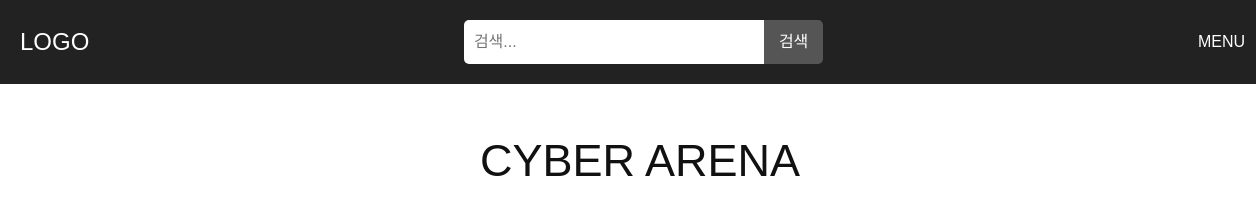
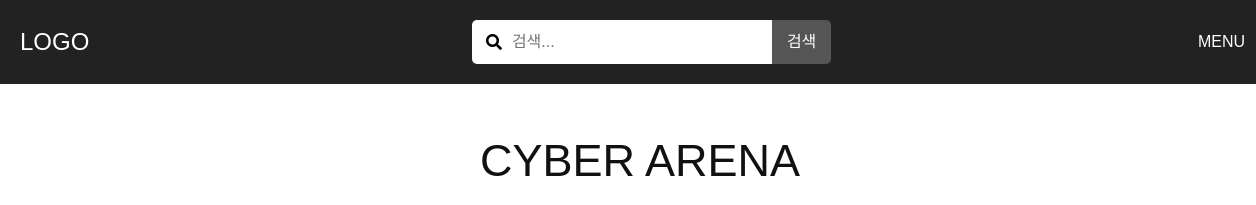
Before and after one commit to hgb926/html-css-study, a plain HTML site: page html-study/spring-project/html/gpt.html in a window 1280 px wide. Shown: the top 205 px of the page, 0-1256 px from the left. Drawn offline with nearby package versions, Linux system fonts and the light colour scheme.

Commit message:
search icon

```diff
--- a/html-study/spring-project/css/main.css
+++ b/html-study/spring-project/css/main.css
@@ -33,12 +33,19 @@ header a {
   align-items: center;
 }
 
+header i {
+  position: relative;
+  left: 30px;
+  color: black;
+}
+
 .search-bar input {
   padding: 10px;
   border-radius: 5px 0 0 5px;
   border: none;
   width: 300px;
   outline: none;
+  text-indent: 30px;
 }
 
 .search-bar button {
@@ -184,6 +191,9 @@ footer .go-top {
   right: 50px;
   bottom: 60px;
 }
+
+
+
 
 /* 프로필 css */
 header .inner-header .profile-box {
--- a/html-study/spring-project/html/gpt.html
+++ b/html-study/spring-project/html/gpt.html
@@ -41,6 +41,7 @@
         <div class="logo">LOGO</div>
       </a>
       <div class="search-bar">
+        <i class="fas fa-search"></i>
         <input type="text" placeholder="검색..." />
         <button>검색</button>
       </div>
```
